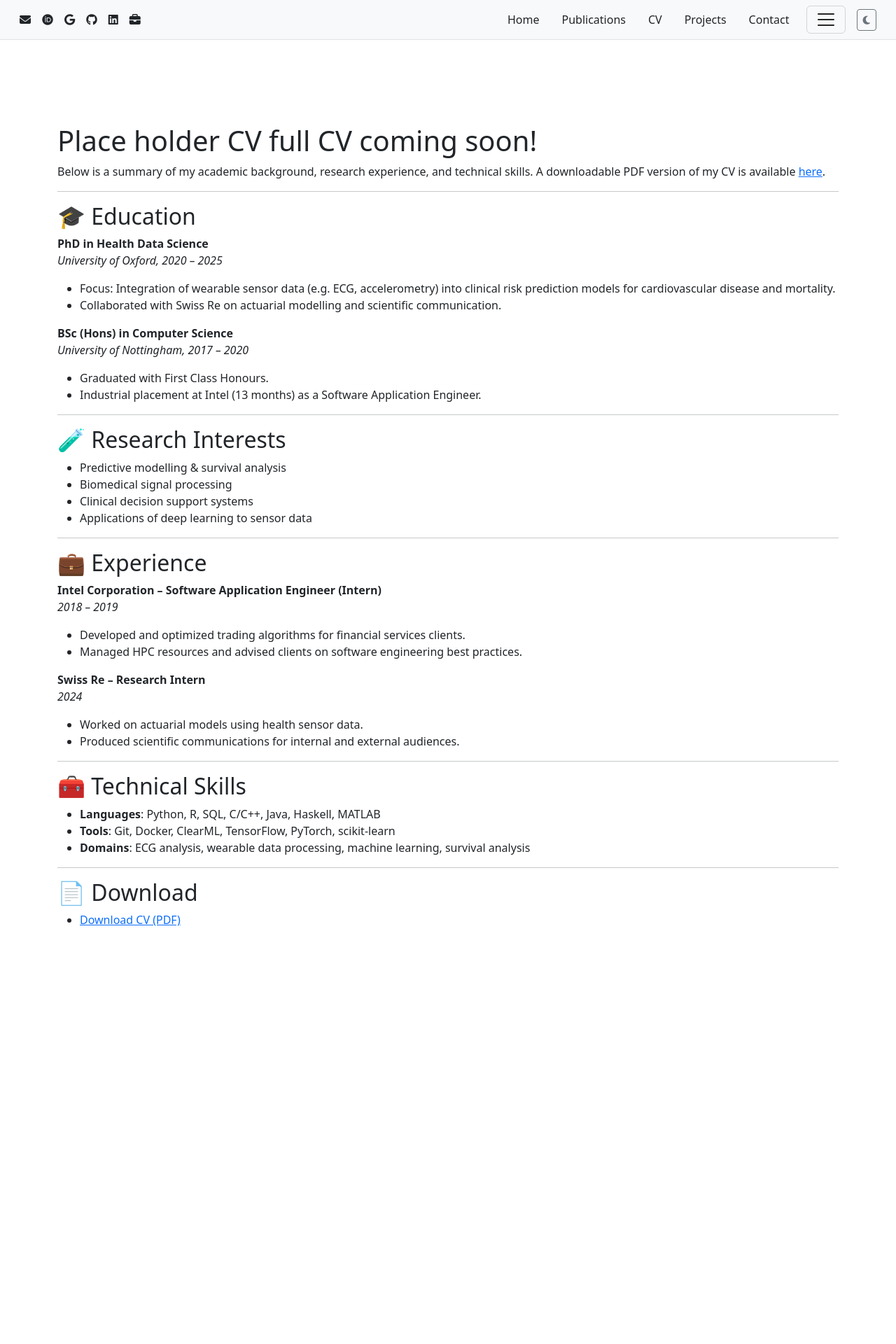
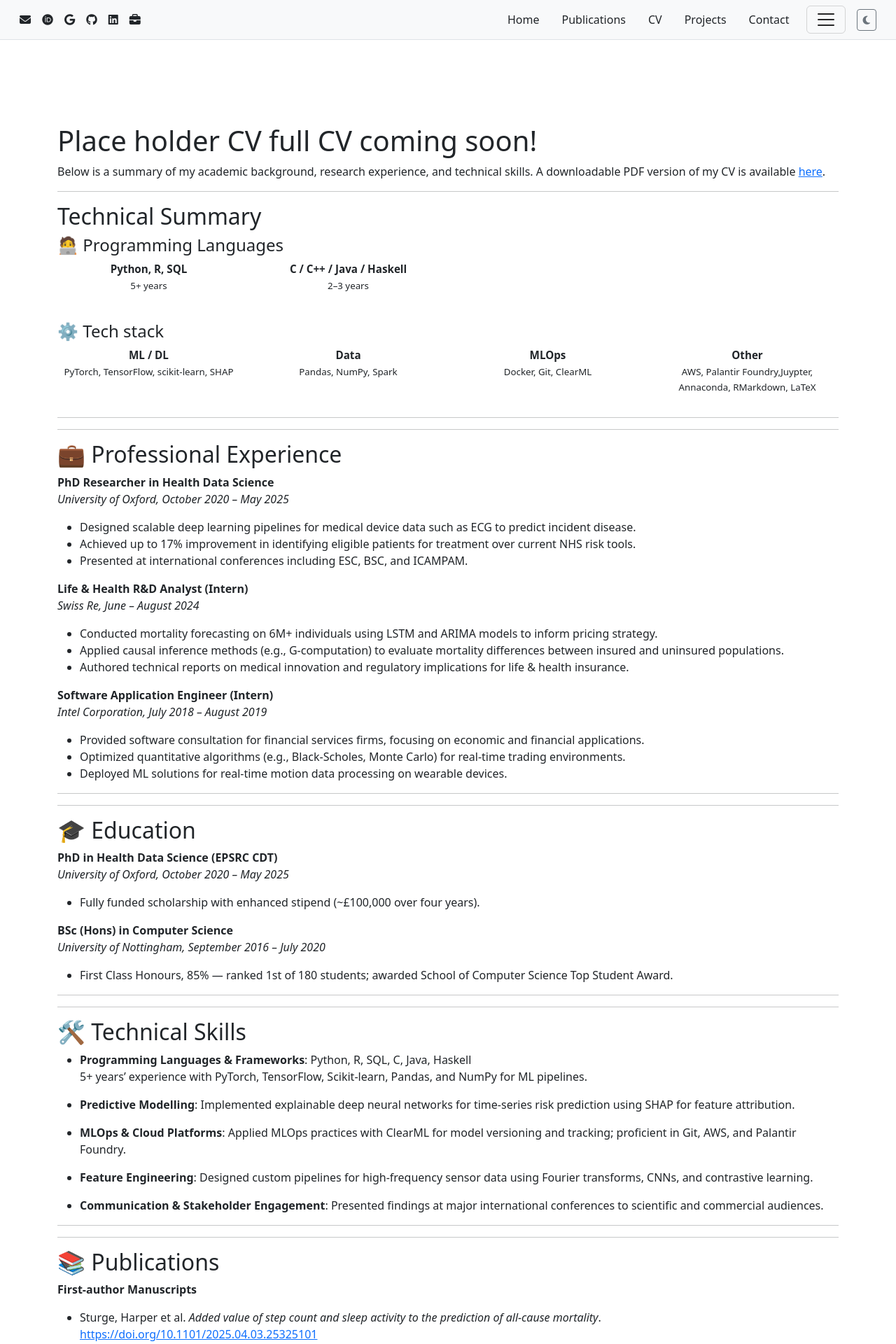
Before and after one commit to Ads98/Ads98.github.io, a Jekyll site: the page built from _pages/CV.md, in a window 1280 px wide. Shown: the top 1920 px of the page at 70% size. Built offline with Jekyll 4.4.1, drawn with Linux system fonts in a browser that asks for light colours; before the commit the page ends 1342 px from its top, so only the background shows below that; some of the changed text lies outside the part shown.

Commit message:
Reformated CV

```diff
--- a/_includes/navbar.html
+++ b/_includes/navbar.html
@@ -8,7 +8,7 @@
       <a href="https://scholar.google.com/" class="text-dark"><i class="fab fa-google"></i></a>
       <a href="https://github.com/yourusername" class="text-dark"><i class="fab fa-github"></i></a>
       <a href="https://www.linkedin.com/in/yourprofile" class="text-dark"><i class="fab fa-linkedin"></i></a>
-      <a href="/cv.pdf" class="text-dark"><i class="fas fa-briefcase"></i></a>
+      <a href="/assets/files/CV.pdf" class="text-dark"><i class="fas fa-briefcase"></i></a>
     </div>
 
     <!-- 🔗 Right: Always-visible links, menu & dark mode toggle -->
--- a/_pages/CV.md
+++ b/_pages/CV.md
@@ -10,51 +10,134 @@ Below is a summary of my academic background, research experience, and technical
 
 ---
 
-## 🎓 Education
 
-**PhD in Health Data Science**
-_University of Oxford, 2020 – 2025_
-- Focus: Integration of wearable sensor data (e.g. ECG, accelerometry) into clinical risk prediction models for cardiovascular disease and mortality.
-- Collaborated with Swiss Re on actuarial modelling and scientific communication.
+<h2>Technical Summary</h2>
 
-**BSc (Hons) in Computer Science**
-_University of Nottingham, 2017 – 2020_
-- Graduated with First Class Honours.
-- Industrial placement at Intel (13 months) as a Software Application Engineer.
+<h4>🧑‍💻 Programming Languages</h4>
+<div class="row text-center mb-4 cv-tech-summary">
+  <div class="col-md-3"><strong>Python, R, SQL</strong><br/><small>5+ years</small></div>
+  <div class="col-md-3"><strong>C / C++ / Java / Haskell</strong><br/><small>2–3 years</small></div>
+</div>
+
+<h4>⚙️ Tech stack</h4>
+<div class="row text-center cv-tech-summary">
+  <div class="col-md-3"><strong>ML / DL</strong><br/><small>PyTorch, TensorFlow, scikit-learn, SHAP</small></div>
+  <div class="col-md-3"><strong>Data</strong><br/><small>Pandas, NumPy, Spark</small></div>
+  <div class="col-md-3"><strong>MLOps</strong><br/><small>Docker, Git, ClearML</small></div>
+  <div class="col-md-3"><strong>Other</strong><br/><small> AWS, Palantir Foundry,Juypter, Annaconda, RMarkdown, LaTeX</small></div>
+</div>
+
 
 ---
 
-## 🧪 Research Interests
+---
 
-- Predictive modelling & survival analysis
-- Biomedical signal processing
-- Clinical decision support systems
-- Applications of deep learning to sensor data
+## 💼 Professional  Experience
+
+**PhD Researcher in Health Data Science**
+_University of Oxford, October 2020 – May 2025_
+- Designed scalable deep learning pipelines for medical device data such as ECG to predict incident disease.
+- Achieved up to 17% improvement in identifying eligible patients for treatment over current NHS risk tools.
+- Presented at international conferences including ESC, BSC, and ICAMPAM.
+
+**Life & Health R&D Analyst (Intern)**
+_Swiss Re, June – August 2024_
+- Conducted mortality forecasting on 6M+ individuals using LSTM and ARIMA models to inform pricing strategy.
+- Applied causal inference methods (e.g., G-computation) to evaluate mortality differences between insured and uninsured populations.
+- Authored technical reports on medical innovation and regulatory implications for life & health insurance.
+
+**Software Application Engineer (Intern)**
+_Intel Corporation, July 2018 – August 2019_
+- Provided software consultation for financial services firms, focusing on economic and financial applications.
+- Optimized quantitative algorithms (e.g., Black-Scholes, Monte Carlo) for real-time trading environments.
+- Deployed ML solutions for real-time motion data processing on wearable devices.
 
 ---
 
-## 💼 Experience
 
-**Intel Corporation – Software Application Engineer (Intern)**
-_2018 – 2019_
-- Developed and optimized trading algorithms for financial services clients.
-- Managed HPC resources and advised clients on software engineering best practices.
+---
+## 🎓 Education
 
-**Swiss Re – Research Intern**
-_2024_
-- Worked on actuarial models using health sensor data.
-- Produced scientific communications for internal and external audiences.
+
+**PhD in Health Data Science (EPSRC CDT)**
+_University of Oxford, October 2020 – May 2025_
+- Fully funded scholarship with enhanced stipend (~£100,000 over four years).
+
+**BSc (Hons) in Computer Science**
+_University of Nottingham, September 2016 – July 2020_
+- First Class Honours, 85% — ranked 1st of 180 students; awarded School of Computer Science Top Student Award.
 
 ---
 
-## 🧰 Technical Skills
+---
+## 🛠️ Technical Skills
 
-- **Languages**: Python, R, SQL, C/C++, Java, Haskell, MATLAB
-- **Tools**: Git, Docker, ClearML, TensorFlow, PyTorch, scikit-learn
-- **Domains**: ECG analysis, wearable data processing, machine learning, survival analysis
+- **Programming Languages & Frameworks**: Python, R, SQL, C, Java, Haskell
+  5+ years’ experience with PyTorch, TensorFlow, Scikit-learn, Pandas, and NumPy for ML pipelines.
+
+- **Predictive Modelling**: Implemented explainable deep neural networks for time-series risk prediction using SHAP for feature attribution.
+
+- **MLOps & Cloud Platforms**: Applied MLOps practices with ClearML for model versioning and tracking; proficient in Git, AWS, and Palantir Foundry.
+
+- **Feature Engineering**: Designed custom pipelines for high-frequency sensor data using Fourier transforms, CNNs, and contrastive learning.
+
+- **Communication & Stakeholder Engagement**: Presented findings at major international conferences to scientific and commercial audiences.
 
 ---
 
+---
+## 📚 Publications
+
+**First-author Manuscripts**
+- Sturge, Harper et al. _Added value of step count and sleep activity to the prediction of all-cause mortality_.
+  [https://doi.org/10.1101/2025.04.03.25325101](https://doi.org/10.1101/2025.04.03.25325101)
+
+**Industry Reports**
+- *Swiss Re Institute*. [_The current landscape of Alzheimer's disease in Life & Health Insurance_](https://www.swissre.com/institute/research/topics-and-risk-dialogues/health-and-aging/alzheimers-disease-insurance.html)
+
+
+---
+
+---
+## 🏆 Awards
+
+**EPSRC Health Data Science CDT Studentship**
+_September 2020 – December 2024_
+- Full tuition and enhanced stipend (~£100,000 over four years).
+
+**University of Nottingham Top Student Award**
+_July 2020_
+- Graduated 1st in cohort; awarded for outstanding academic performance.
+
+**Undergraduate Exceptional Achievement Awards**
+_July 2017, July 2018_
+- Awarded for ranking in top 5 of cohort for academic achievement.
+
+---
+
+---
+
+## 🎤 Invited Talks
+
+- **European Society of Cardiology Congress** — August 2024
+- **British Cardiovascular Society Annual Conference** — June 2024
+  _Best of the Best oral presentation award (x2)_
+
+- **International Society for the Measurement of Physical Activity** — June 2024
+- **BHF Centre for Research Excellence Symposium** — November 2023
+
+---
+
+## 🤝 Outreach & Leadership
+
+**Treasurer, Austrian Society, University of Oxford**
+_October 2022 – October 2024_
+- Managed finances and organised cultural events to foster UK–Austria connections.
+
+**Technical Lead, Intel Inspire STEM Committee**
+_July 2018 – August 2019_
+- Led outreach reaching 1,000+ students annually, delivering workshops in AI, hardware, and programming.
+---
 ## 📄 Download
 
 - [Download CV (PDF)](/assets/files/CV.pdf)
--- a/assets/css/custom.css
+++ b/assets/css/custom.css
@@ -147,3 +147,9 @@ body.dark-mode a {
 body.dark-mode .text-muted {
   color: #bbbbbb !important;
 }
+
+
+.cv-tech-summary .col-md-3 {
+  margin-bottom: 1rem;
+  font-size: 0.95rem;
+}
```
